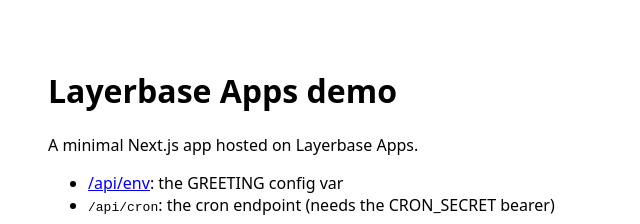
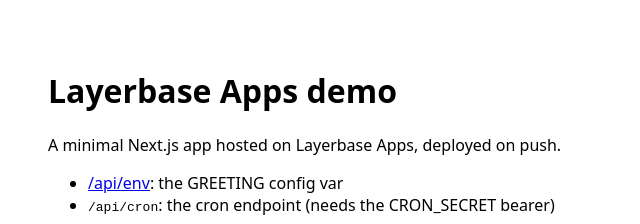
Before and after one commit to robertjbass/layerbase-apps-demo, a Next.js app: page / in a window 1280 px wide. Shown: the top 224 px of the page, without its empty margins (0-640 px from the left). Built offline with nearby package versions, Linux system fonts and the light colour scheme.

Commit message:
chore: Mention push deploys on the home page
A small change to check that a push to main builds and deploys the app on Layerbase by itself.

```diff
--- a/app/page.tsx
+++ b/app/page.tsx
@@ -2,7 +2,7 @@ export default function Home() {
   return (
     <main style={{ fontFamily: 'system-ui', padding: '3rem', maxWidth: 640 }}>
       <h1>Layerbase Apps demo</h1>
-      <p>A minimal Next.js app hosted on Layerbase Apps.</p>
+      <p>A minimal Next.js app hosted on Layerbase Apps, deployed on push.</p>
       <ul>
         <li>
           <a href="/api/env">/api/env</a>: the GREETING config var
```
